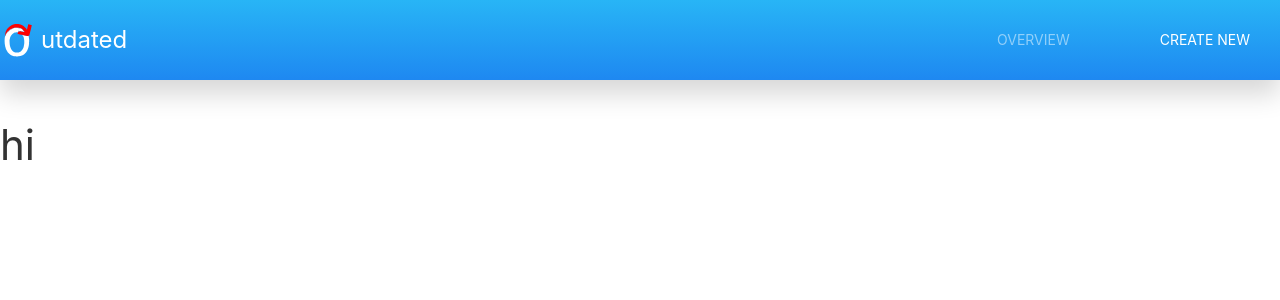
After one commit to adfinis/outdated, a Django app: page /create in a window 1280 px wide. The commit adds this page. Shown: the top 300 px of the page. Run offline with Django 3.2, Linux system fonts and the light colour scheme; some libraries are stand-ins or nearby versions.

Commit message:
feat: added create page, added base.html

```diff
--- a/outdated/projects/urls.py
+++ b/outdated/projects/urls.py
@@ -4,4 +4,5 @@ from . import views
 
 urlpatterns = [
     path("", views.index, name="index"),
+    path("create", views.create, name="create"),
 ]
--- a/outdated/projects/views.py
+++ b/outdated/projects/views.py
@@ -9,3 +9,10 @@ def index(request):
     packages = Package.objects.order_by("name")
     context = {"projects": projects, "packages": packages}
     return render(request, "projects.html", context)
+
+
+def create(request):
+    projects = Project.objects.order_by("name")
+    packages = Package.objects.order_by("name")
+    context = {"projects": projects, "packages": packages}
+    return render(request, "create.html", context)
--- /dev/null
+++ b/outdated/templates/base.html
@@ -0,0 +1,87 @@
+<!DOCTYPE html>
+{% load static %}
+
+<html lang="en">
+  <head>
+    <title>Outdated</title>
+    <meta charset="UTF-8" />
+    <meta name="viewport" content="width=device-width, initial-scale=1" />
+    <link
+      rel="stylesheet"
+      href="https://cdnjs.cloudflare.com/ajax/libs/uikit/3.5.9/css/uikit.min.css"
+    />
+    <link href="{% static 'css/styles.css' %}" rel="stylesheet" />
+    <link
+      rel="icon"
+      type="image/png"
+      href="{% static 'favicon-32x32.png' %}"
+      sizes="32x32"
+    />
+    <link
+      rel="icon"
+      type="image/png"
+      href="{% static 'favicon-16x16.png' %}"
+      sizes="16x16"
+    />
+
+    <link
+      rel="shortcut icon"
+      href="{% static 'favicon.ico' %}"
+      type="image/x-icon"
+    />
+  </head>
+
+  <body>
+    <div
+      uk-sticky="sel-target: .uk-navbar-container; cls-active: uk-navbar-sticky"
+    >
+      <nav
+        class="uk-navbar-container uk-container-extend uk-box-shadow-large"
+        uk-navbar="dropbar: true;"
+        style="background: linear-gradient(#28b5f6, #1e88f1) !important"
+      >
+        <div class="uk-navbar-left od-text-white">
+          <a class="uk-navbar-item uk-logo uk-link-reset">
+            <img
+              href="/"
+              width="35"
+              src="{% static 'logo.svg' %}"
+              alt="Outdated"
+            />utdated</a
+          >
+        </div>
+        <div class="uk-navbar-right uk-light">
+          <ul class="uk-navbar-nav">
+            {% if request.path == "/" %}
+            <li class="uk-button uk-box-shadow-hover-large uk-active">
+              <a href="/" aria-current="page">Overview</a>
+            </li>
+            <li class="uk-button uk-box-shadow-hover-large">
+              <a href="/create">Create New</a>
+            </li>
+            {% else %}
+            <li class="uk-button uk-box-shadow-hover-large">
+              <a href="/">Overview</a>
+            </li>
+            <li class="uk-button uk-box-shadow-hover-large uk-active">
+              <a href="/create" aria-current="page">Create New</a>
+            </li>
+            {% endif %}
+          </ul>
+        </div>
+      </nav>
+    </div>
+
+    {% block pagecontent %} {% endblock pagecontent%}
+    <script
+      src="https://cdnjs.cloudflare.com/ajax/libs/uikit/3.5.9/js/uikit.min.js"
+      integrity="sha512-OZ9Sq7ecGckkqgxa8t/415BRNoz2GIInOsu8Qjj99r9IlBCq2XJlm9T9z//D4W1lrl+xCdXzq0EYfMo8DZJ+KA=="
+      crossorigin="anonymous"
+    ></script>
+    <script
+      src="https://cdnjs.cloudflare.com/ajax/libs/uikit/3.5.9/js/uikit-icons.min.js"
+      integrity="sha512-hcz3GoZLfjU/z1OyArGvM1dVgrzpWcU3jnYaC6klc2gdy9HxrFkmoWmcUYbraeS+V/GWSgfv6upr9ff4RVyQPw=="
+      crossorigin="anonymous"
+    ></script>
+  </body>
+</html>
--- /dev/null
+++ b/outdated/templates/create.html
@@ -0,0 +1,3 @@
+{% extends "base.html" %} {% block pagecontent %}
+<h1>hi</h1>
+{% endblock pagecontent %}
```
Also changed, not shown: outdated/templates/projects.html (+4 -85 lines).
